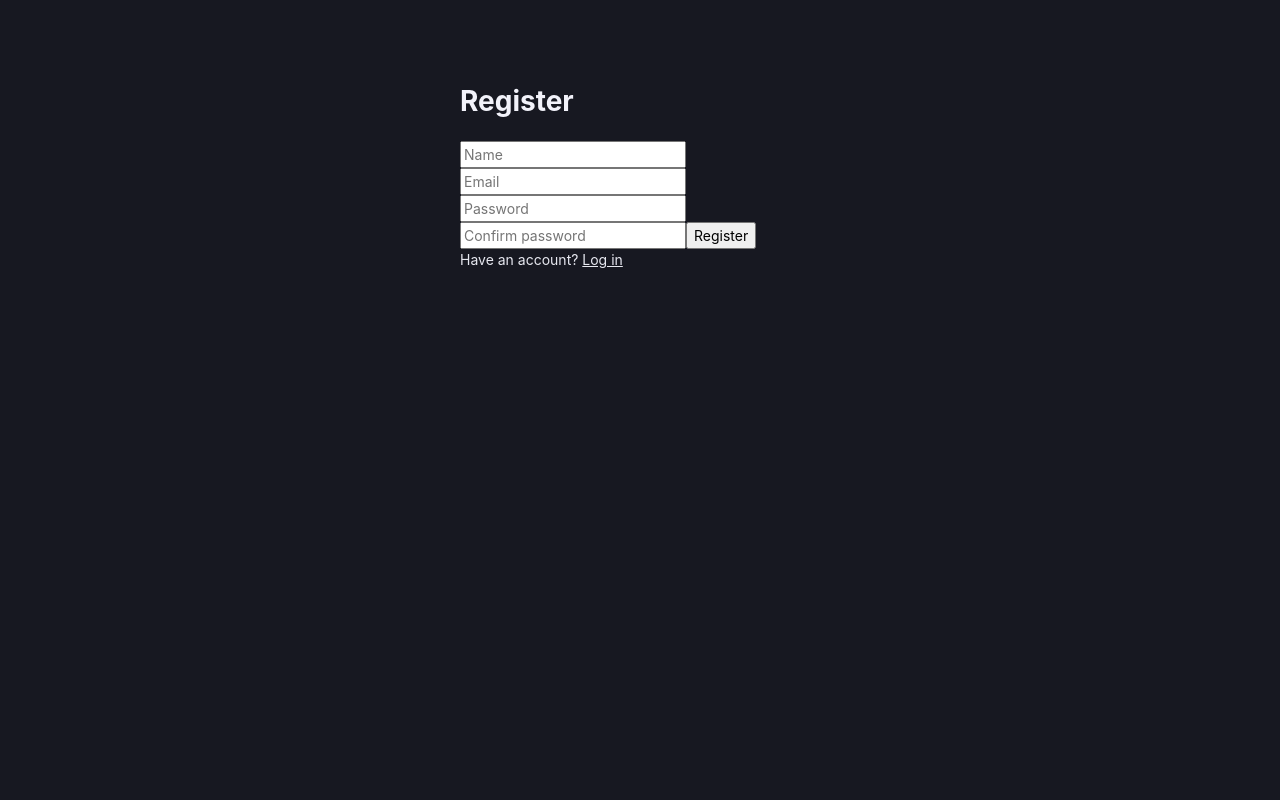
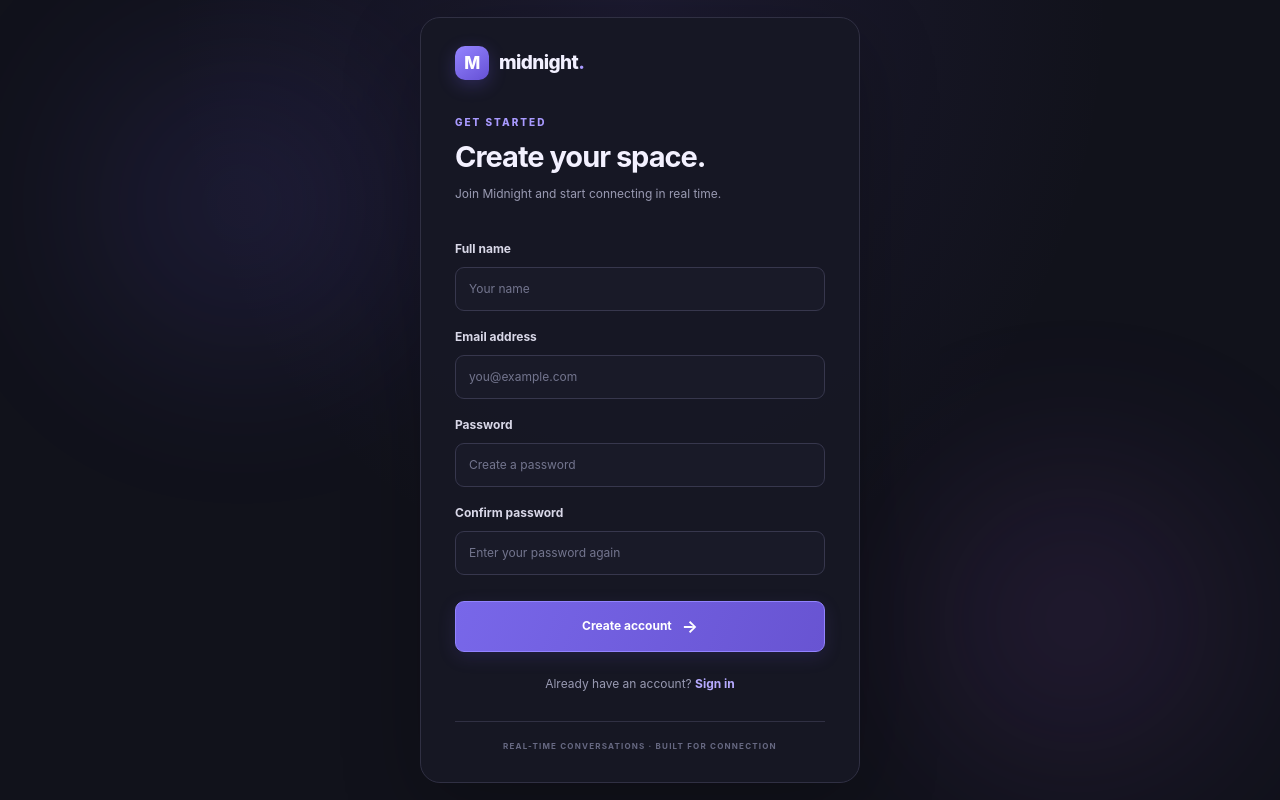
Before and after one commit to bl4nkCode/realtime-chat, a React app in the folder frontend/: page /register in a window 1280 px wide. Built offline with nearby package versions, Linux system fonts and the light colour scheme; no server answers; the HTML template or start-up script is replaced by a standard one.

Commit message:
Revamp authentication pages with new styling and layout; enhance user experience in Login and Register components

```diff
--- a/frontend/src/index.css
+++ b/frontend/src/index.css
@@ -1142,3 +1142,274 @@ h3 {
     flex-basis: 34px;
   }
 }
+
+
+/* ---------- Midnight authentication pages ---------- */
+
+.auth-page {
+  position: relative;
+  isolation: isolate;
+  display: flex;
+  flex: 1;
+  min-height: 100%;
+  align-items: center;
+  justify-content: center;
+  overflow: auto;
+  box-sizing: border-box;
+  padding: 40px 20px;
+  background:
+    radial-gradient(ellipse at 50% 0%, rgba(105, 82, 198, 0.12), transparent 52%),
+    #11121b;
+  color: #e9e8f5;
+  text-align: left;
+}
+
+.auth-glow {
+  position: absolute;
+  z-index: -1;
+  width: 280px;
+  height: 280px;
+  border-radius: 50%;
+  filter: blur(100px);
+  opacity: 0.14;
+  pointer-events: none;
+}
+
+.auth-glow-one {
+  top: 8%;
+  left: 8%;
+  background: #7865ff;
+}
+
+.auth-glow-two {
+  right: 5%;
+  bottom: 5%;
+  background: #a45bdb;
+}
+
+.auth-card {
+  width: 100%;
+  max-width: 420px;
+  box-sizing: border-box;
+  padding: 34px;
+  border: 1px solid #303043;
+  border-radius: 20px;
+  background: rgba(23, 24, 37, 0.94);
+  box-shadow: 0 24px 80px rgba(0, 0, 0, 0.24);
+}
+
+.auth-card-register {
+  max-width: 440px;
+  padding-top: 28px;
+  padding-bottom: 28px;
+}
+
+.auth-brand {
+  display: inline-flex;
+  align-items: center;
+  gap: 10px;
+  margin-bottom: 35px;
+  color: #f2f0ff;
+  font-size: 19px;
+  font-weight: 800;
+  letter-spacing: -0.6px;
+  text-decoration: none;
+}
+
+.auth-brand-icon {
+  display: grid;
+  width: 34px;
+  height: 34px;
+  place-items: center;
+  border-radius: 10px;
+  background: linear-gradient(145deg, #9585ff, #6550d5);
+  box-shadow: 0 5px 18px rgba(120, 101, 255, 0.24);
+  color: white;
+  font-size: 17px;
+}
+
+.auth-brand-dot {
+  color: #a99aff;
+}
+
+.auth-heading {
+  margin-bottom: 27px;
+}
+
+.auth-eyebrow {
+  display: block;
+  margin-bottom: 10px;
+  color: #a99aff;
+  font-size: 10px;
+  font-weight: 800;
+  letter-spacing: 2px;
+}
+
+.auth-heading h1 {
+  margin: 0 0 9px;
+  color: #f3f1ff;
+  font-size: 29px;
+  font-weight: 750;
+  line-height: 1.2;
+  letter-spacing: -1px;
+}
+
+.auth-heading p {
+  color: #999ab2;
+  font-size: 12px;
+  line-height: 1.7;
+}
+
+.auth-form {
+  display: flex;
+  flex-direction: column;
+  gap: 9px;
+}
+
+.auth-form label {
+  margin-top: 8px;
+  color: #d9d8e8;
+  font-size: 12px;
+  font-weight: 650;
+}
+
+.auth-form input {
+  width: 100%;
+  min-height: 44px;
+  box-sizing: border-box;
+  padding: 11px 13px;
+  border: 1px solid #37374d;
+  border-radius: 9px;
+  outline: none;
+  background: #191a28;
+  color: #f0efff;
+  font: inherit;
+  font-size: 12px;
+  transition:
+    border-color 160ms ease,
+    box-shadow 160ms ease,
+    background 160ms ease;
+}
+
+.auth-form input::placeholder {
+  color: #73758e;
+}
+
+.auth-form input:hover {
+  border-color: #4a4966;
+}
+
+.auth-form input:focus {
+  border-color: #8b7cff;
+  background: #1c1c2c;
+  box-shadow: 0 0 0 3px rgba(139, 124, 255, 0.12);
+}
+
+.auth-submit {
+  display: flex;
+  align-items: center;
+  justify-content: center;
+  gap: 10px;
+  width: 100%;
+  min-height: 45px;
+  margin-top: 17px;
+  padding: 12px 16px;
+  border: 1px solid #9283ff;
+  border-radius: 9px;
+  background: linear-gradient(110deg, #7867e9, #6854d2);
+  box-shadow: 0 5px 18px rgba(103, 83, 211, 0.16);
+  color: #fff;
+  font: inherit;
+  font-size: 12px;
+  font-weight: 750;
+  cursor: pointer;
+  transition:
+    filter 160ms ease,
+    transform 160ms ease,
+    opacity 160ms ease;
+}
+
+.auth-submit:hover:not(:disabled) {
+  filter: brightness(1.12);
+  transform: translateY(-1px);
+}
+
+.auth-submit:active:not(:disabled) {
+  transform: translateY(0);
+}
+
+.auth-submit:disabled {
+  cursor: wait;
+  opacity: 0.65;
+}
+
+.auth-submit span {
+  font-size: 17px;
+}
+
+.auth-error,
+.auth-field-error {
+  margin: 2px 0;
+  color: #ff929f;
+  font-size: 11px;
+  line-height: 1.5;
+}
+
+.auth-error {
+  padding: 10px 12px;
+  border: 1px solid rgba(255, 112, 133, 0.2);
+  border-radius: 8px;
+  background: rgba(255, 112, 133, 0.07);
+}
+
+.auth-switch {
+  margin-top: 23px;
+  color: #999ab2;
+  font-size: 12px;
+  text-align: center;
+}
+
+.auth-switch a {
+  color: #b6aaff;
+  font-weight: 700;
+  text-decoration: none;
+}
+
+.auth-switch a:hover {
+  color: #d4ccff;
+  text-decoration: underline;
+}
+
+.auth-footer {
+  margin-top: 28px;
+  padding-top: 18px;
+  border-top: 1px solid #303043;
+  color: #676982;
+  font-size: 8px;
+  font-weight: 700;
+  letter-spacing: 1.2px;
+  line-height: 1.7;
+  text-align: center;
+}
+
+@media (max-width: 520px) {
+  .auth-page {
+    align-items: flex-start;
+    padding: 24px 14px;
+  }
+
+  .auth-card,
+  .auth-card-register {
+    margin: auto 0;
+    padding: 25px 21px;
+    border-radius: 16px;
+  }
+
+  .auth-brand {
+    margin-bottom: 27px;
+  }
+
+  .auth-heading h1 {
+    font-size: 26px;
+  }
+}
--- a/frontend/src/pages/Login.jsx
+++ b/frontend/src/pages/Login.jsx
@@ -1,3 +1,4 @@
+
 import { useState } from 'react'
 import { Link, useNavigate } from 'react-router'
 import { useAuth } from '../context/useAuth'
@@ -9,12 +10,14 @@ export default function Login() {
   const [error, setError] = useState('')
   const [submitting, setSubmitting] = useState(false)
 
-  const onChange = (e) => setForm({ ...form, [e.target.name]: e.target.value })
+  const onChange = (e) =>
+    setForm({ ...form, [e.target.name]: e.target.value })
 
   const onSubmit = async (e) => {
     e.preventDefault()
     setError('')
     setSubmitting(true)
+
     try {
       await login(form.email, form.password)
       navigate('/', { replace: true })
@@ -26,15 +29,67 @@ export default function Login() {
   }
 
   return (
-    <div style={{ maxWidth: 360, margin: '80px auto' }}>
-      <h1>Log in</h1>
-      <form onSubmit={onSubmit}>
-        <input name="email" type="email" placeholder="Email" value={form.email} onChange={onChange} required />
-        <input name="password" type="password" placeholder="Password" value={form.password} onChange={onChange} required />
-        {error && <p style={{ color: 'crimson' }}>{error}</p>}
-        <button disabled={submitting}>{submitting ? 'Logging in...' : 'Log in'}</button>
-      </form>
-      <p>No account? <Link to="/register">Register</Link></p>
+    <div className="auth-page">
+      <div className="auth-glow auth-glow-one" />
+      <div className="auth-glow auth-glow-two" />
+
+      <section className="auth-card">
+        <Link to="/login" className="auth-brand">
+          <span className="auth-brand-icon">M</span>
+          <span>midnight<span className="auth-brand-dot">.</span></span>
+        </Link>
+
+        <div className="auth-heading">
+          <span className="auth-eyebrow">WELCOME BACK</span>
+          <h1>Good to see you.</h1>
+          <p>Sign in to pick up where your conversations left off.</p>
+        </div>
+
+        <form className="auth-form" onSubmit={onSubmit}>
+          <label htmlFor="login-email">Email address</label>
+          <input
+            id="login-email"
+            name="email"
+            type="email"
+            placeholder="you@example.com"
+            value={form.email}
+            onChange={onChange}
+            autoComplete="email"
+            required
+          />
+
+          <label htmlFor="login-password">Password</label>
+          <input
+            id="login-password"
+            name="password"
+            type="password"
+            placeholder="Enter your password"
+            value={form.password}
+            onChange={onChange}
+            autoComplete="current-password"
+            required
+          />
+
+          {error && (
+            <p className="auth-error" role="alert">
+              {error}
+            </p>
+          )}
+
+          <button className="auth-submit" type="submit" disabled={submitting}>
+            {submitting ? 'Signing in...' : 'Sign in'}
+            {!submitting && <span aria-hidden="true">→</span>}
+          </button>
+        </form>
+
+        <p className="auth-switch">
+          New to Midnight? <Link to="/register">Create an account</Link>
+        </p>
+
+        <div className="auth-footer">
+          REAL-TIME CONVERSATIONS · BUILT FOR CONNECTION
+        </div>
+      </section>
     </div>
   )
 }
--- a/frontend/src/pages/Register.jsx
+++ b/frontend/src/pages/Register.jsx
@@ -1,3 +1,4 @@
+
 import { useState } from 'react'
 import { Link, useNavigate } from 'react-router'
 import { useAuth } from '../context/useAuth'
@@ -5,16 +6,23 @@ import { useAuth } from '../context/useAuth'
 export default function Register() {
   const { register } = useAuth()
   const navigate = useNavigate()
-  const [form, setForm] = useState({ name: '', email: '', password: '', password_confirmation: '' })
+  const [form, setForm] = useState({
+    name: '',
+    email: '',
+    password: '',
+    password_confirmation: '',
+  })
   const [errors, setErrors] = useState({})
   const [submitting, setSubmitting] = useState(false)
 
-  const onChange = (e) => setForm({ ...form, [e.target.name]: e.target.value })
+  const onChange = (e) =>
+    setForm({ ...form, [e.target.name]: e.target.value })
 
   const onSubmit = async (e) => {
     e.preventDefault()
     setErrors({})
     setSubmitting(true)
+
     try {
       await register(form)
       navigate('/', { replace: true })
@@ -30,23 +38,97 @@ export default function Register() {
   }
 
   const fieldError = (name) =>
-    errors[name] && <p style={{ color: 'crimson' }}>{errors[name][0]}</p>
+    errors[name] && (
+      <p className="auth-field-error" role="alert">
+        {errors[name][0]}
+      </p>
+    )
 
   return (
-    <div style={{ maxWidth: 360, margin: '80px auto' }}>
-      <h1>Register</h1>
-      <form onSubmit={onSubmit}>
-        <input name="name" placeholder="Name" value={form.name} onChange={onChange} required />
-        {fieldError('name')}
-        <input name="email" type="email" placeholder="Email" value={form.email} onChange={onChange} required />
-        {fieldError('email')}
-        <input name="password" type="password" placeholder="Password" value={form.password} onChange={onChange} required />
-        {fieldError('password')}
-        <input name="password_confirmation" type="password" placeholder="Confirm password" value={form.password_confirmation} onChange={onChange} required />
-        {fieldError('general')}
-        <button disabled={submitting}>{submitting ? 'Creating...' : 'Register'}</button>
-      </form>
-      <p>Have an account? <Link to="/login">Log in</Link></p>
+    <div className="auth-page">
+      <div className="auth-glow auth-glow-one" />
+      <div className="auth-glow auth-glow-two" />
+
+      <section className="auth-card auth-card-register">
+        <Link to="/login" className="auth-brand">
+          <span className="auth-brand-icon">M</span>
+          <span>midnight<span className="auth-brand-dot">.</span></span>
+        </Link>
+
+        <div className="auth-heading">
+          <span className="auth-eyebrow">GET STARTED</span>
+          <h1>Create your space.</h1>
+          <p>Join Midnight and start connecting in real time.</p>
+        </div>
+
+        <form className="auth-form" onSubmit={onSubmit}>
+          <label htmlFor="register-name">Full name</label>
+          <input
+            id="register-name"
+            name="name"
+            type="text"
+            placeholder="Your name"
+            value={form.name}
+            onChange={onChange}
+            autoComplete="name"
+            required
+          />
+          {fieldError('name')}
+
+          <label htmlFor="register-email">Email address</label>
+          <input
+            id="register-email"
+            name="email"
+            type="email"
+            placeholder="you@example.com"
+            value={form.email}
+            onChange={onChange}
+            autoComplete="email"
+            required
+          />
+          {fieldError('email')}
+
+          <label htmlFor="register-password">Password</label>
+          <input
+            id="register-password"
+            name="password"
+            type="password"
+            placeholder="Create a password"
+            value={form.password}
+            onChange={onChange}
+            autoComplete="new-password"
+            required
+          />
+          {fieldError('password')}
+
+          <label htmlFor="register-confirm-password">Confirm password</label>
+          <input
+            id="register-confirm-password"
+            name="password_confirmation"
+            type="password"
+            placeholder="Enter your password again"
+            value={form.password_confirmation}
+            onChange={onChange}
+            autoComplete="new-password"
+            required
+          />
+          {fieldError('password_confirmation')}
+          {fieldError('general')}
+
+          <button className="auth-submit" type="submit" disabled={submitting}>
+            {submitting ? 'Creating account...' : 'Create account'}
+            {!submitting && <span aria-hidden="true">→</span>}
+          </button>
+        </form>
+
+        <p className="auth-switch">
+          Already have an account? <Link to="/login">Sign in</Link>
+        </p>
+
+        <div className="auth-footer">
+          REAL-TIME CONVERSATIONS · BUILT FOR CONNECTION
+        </div>
+      </section>
     </div>
   )
 }
```
